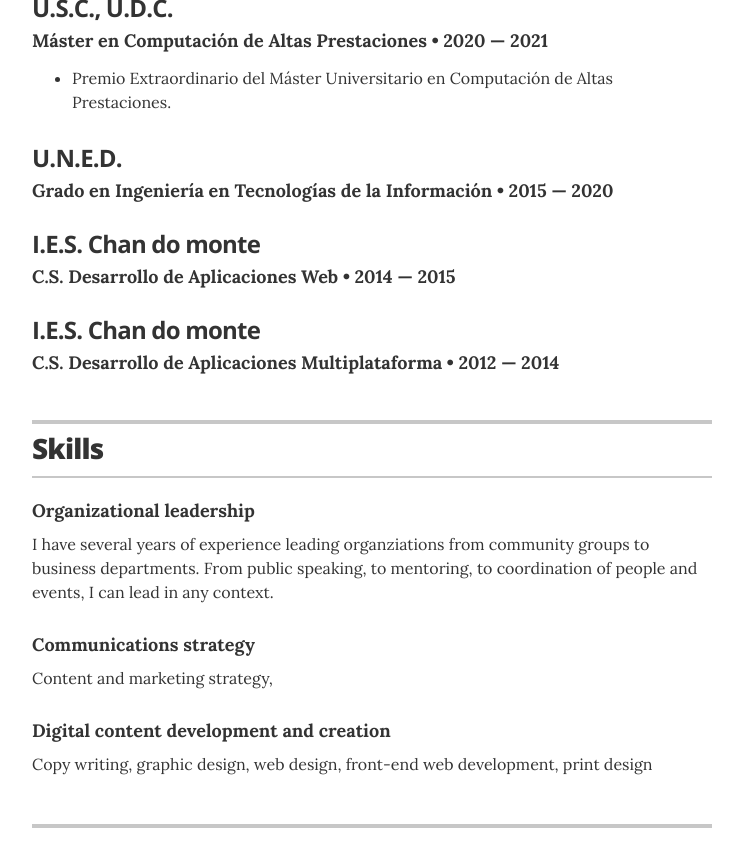
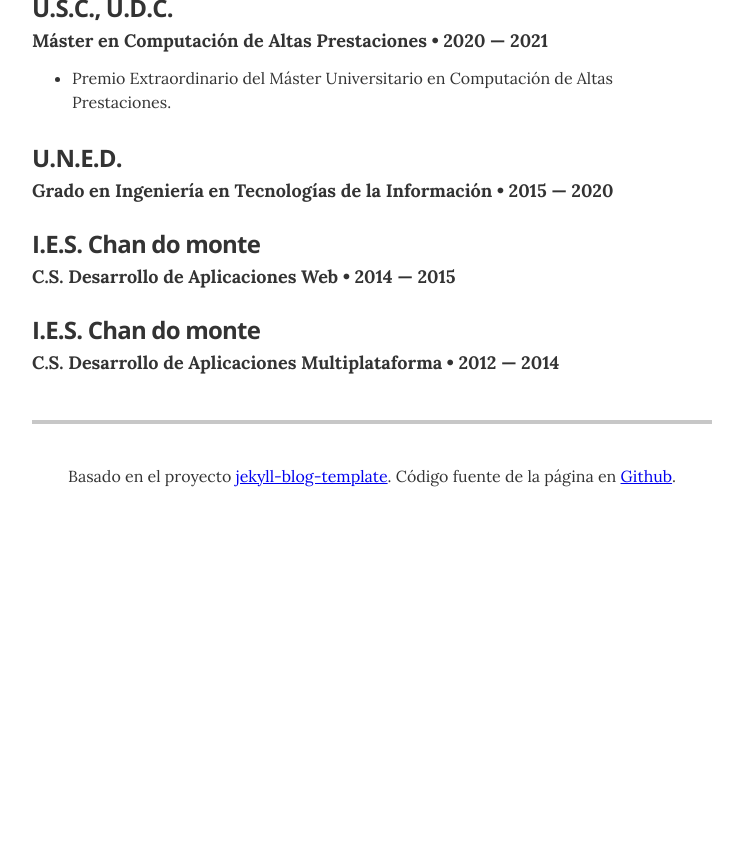
Before and after one commit to obocat/daniel_toranzo_perez, a Jekyll site: the page built from index.html, in a window 1280 px wide and 900 px high, scrolled down 1336 px. Shown: the top 867 px of the window, without its empty margins (268-1011 px from the left). Built offline with Jekyll 4.4.1, drawn with Linux system fonts in a browser that asks for light colours; after the commit the page ends 1872 px from its top, so only the background shows below that.

Commit message:
feature: first version ready

```diff
--- a/_config.yml
+++ b/_config.yml
@@ -37,7 +37,7 @@
 resume_section_experience:      true
 resume_section_education:       true
 resume_section_projects:        false
-resume_section_skills:          true
+resume_section_skills:          false
 resume_section_recognition:     false
 resume_section_links:           false
 resume_section_associations:    false
--- a/_layouts/resume.html
+++ b/_layouts/resume.html
@@ -40,7 +40,7 @@
         </div>
 
         {% if site.resume_looking_for_work == 'yes' %}
-        <a href="mailto:{{ site.resume_contact_email }}" class="contact-button no-print" itemprop="email">Contact me</a>
+        <a href="mailto:{{ site.resume_contact_email }}" class="contact-button no-print" itemprop="email">Contactar</a>
         {% elsif site.resume_looking_for_work == 'no' %}
         <a class="contact-button not-looking no-print">I'm not looking for work right now.</a>
         {% else %}
@@ -232,6 +232,7 @@
       {% endif %}
 
       <footer class="page-footer">
+        <p>Basado en el proyecto <a href="https://github.com/shrunSprint89/jekyll-blog-template" itemprop="url">jekyll-blog-template</a>. Código fuente de la página en <a href="https://github.com/obocat/daniel_toranzo_perez" itemprop="url">Github</a>.</p>
       </footer>
 
     </div>
```
